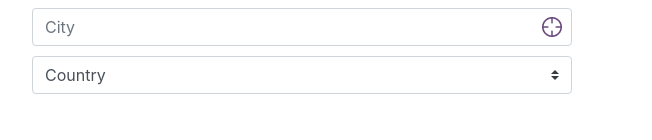
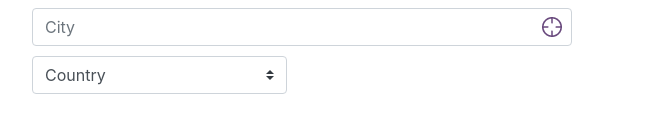
Before and after one commit to eich47/order, a Vue app: page / in a window 1280 px wide. Shown: the part 338-478 px from the top of the page, without its empty margins (53-705 px from the left). Built offline with nearby package versions, Linux system fonts and the light colour scheme.

Commit message:
лайаут для блока "страна"

```diff
--- a/src/components/FormUserInfo.vue
+++ b/src/components/FormUserInfo.vue
@@ -16,6 +16,9 @@
         :isRequiredField="false"
       />
       <FormInputLocation placeholder="City" :is-required-field="true" />
+      <b-container class="wrapper">
+        <b-row>
+          <b-col sm="6" class="pl-0">
             <FormSelect
               :options="[
                 { value: null, text: 'Country' },
@@ -24,6 +27,9 @@
               ]"
               :isRequiredField="true"
             />
+          </b-col>
+        </b-row>
+      </b-container>
 
       <b-button class="mt-5" type="submit" variant="primary">
         Continue
```
Lines whose indentation alone changed are shown as unchanged.
